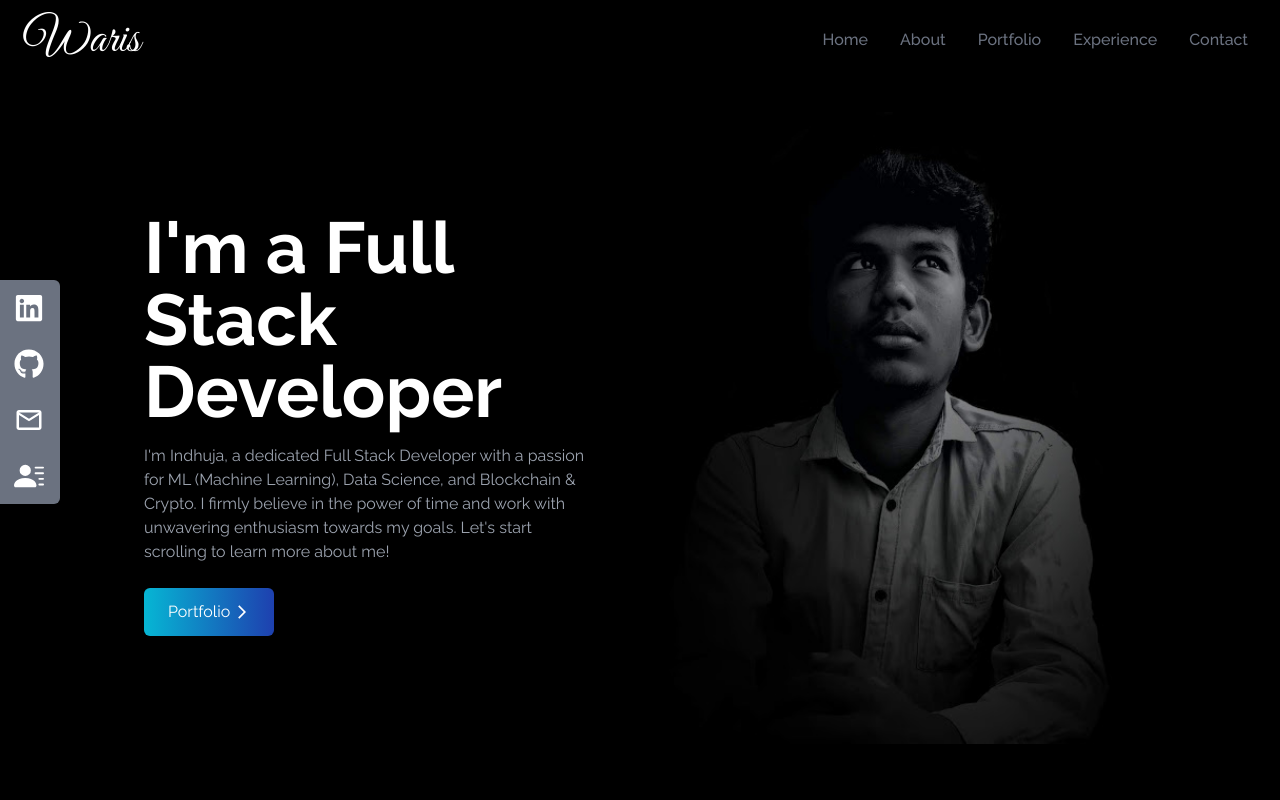
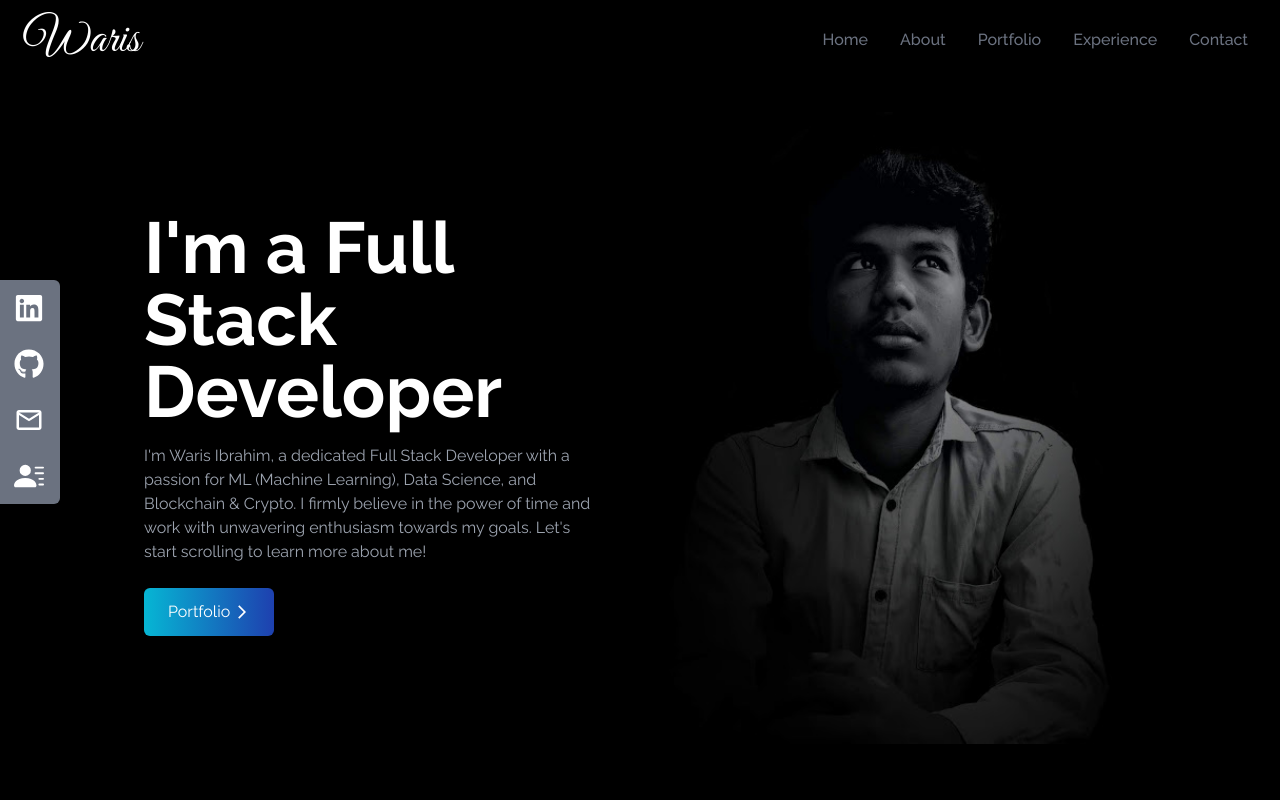
Before and after one commit to sikeuno/portfolio, a React (Create React App) app: page / in a window 1280 px wide. Shown: the top 800 px of the page. Built offline with nearby package versions, Linux system fonts and the light colour scheme.

Commit message:
Update Home.jsx

```diff
--- a/src/Components/Home.jsx
+++ b/src/Components/Home.jsx
@@ -10,7 +10,7 @@ const Home = () => {
         <div className="flex flex-col justify-center md:w-1/2">
           <h2 className="text-4xl font-bold sm:text-7xl text-white">I'm a Full Stack Developer</h2>
           <p className="text-gray-400 py-4 max-w-md">
-           I'm Indhuja, a dedicated Full Stack Developer with a passion for ML (Machine Learning), Data Science, and Blockchain & Crypto. I firmly believe in the power of time and work with unwavering enthusiasm towards my goals. Let's start scrolling to learn more about me!
+           I'm Waris Ibrahim, a dedicated Full Stack Developer with a passion for ML (Machine Learning), Data Science, and Blockchain & Crypto. I firmly believe in the power of time and work with unwavering enthusiasm towards my goals. Let's start scrolling to learn more about me!
           </p>
           <div>
             <Link
```
